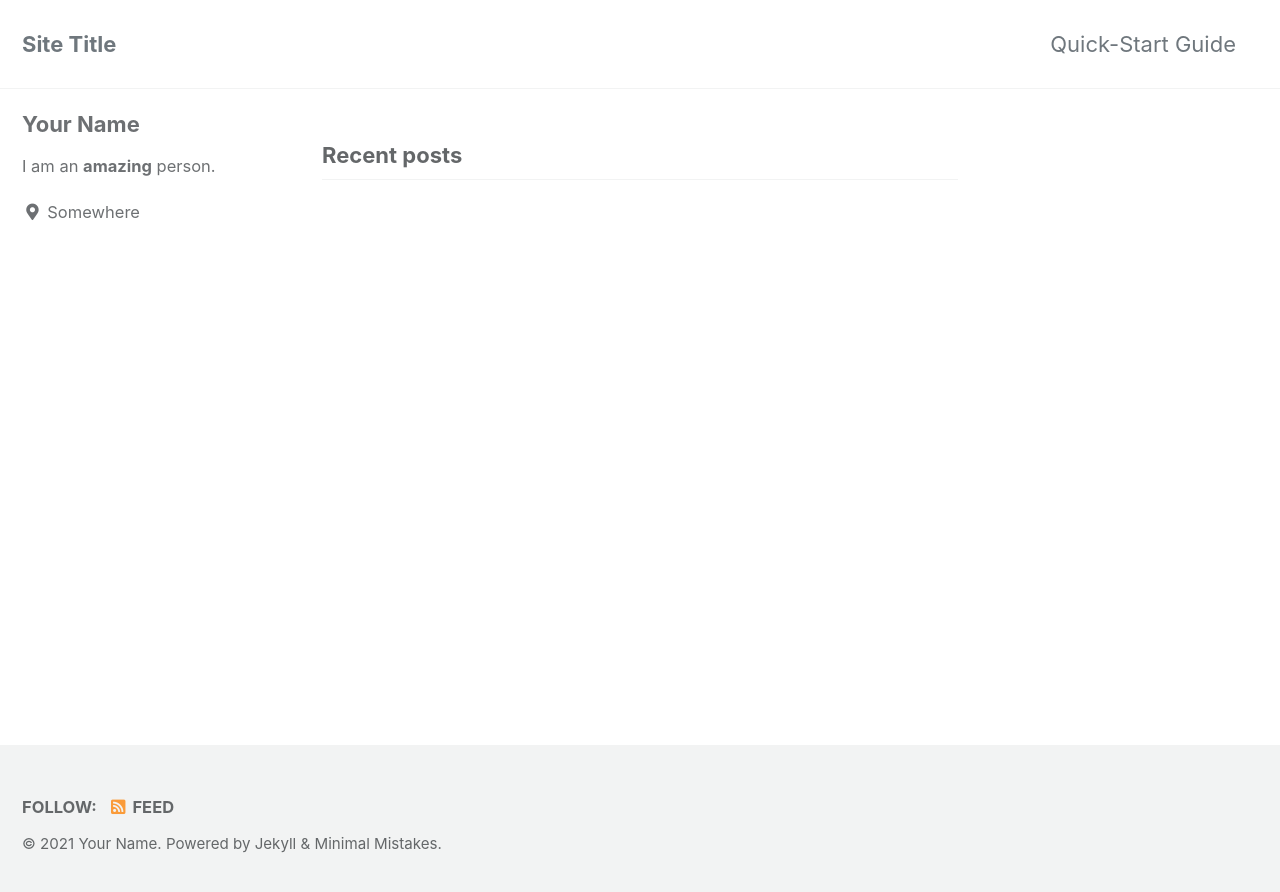
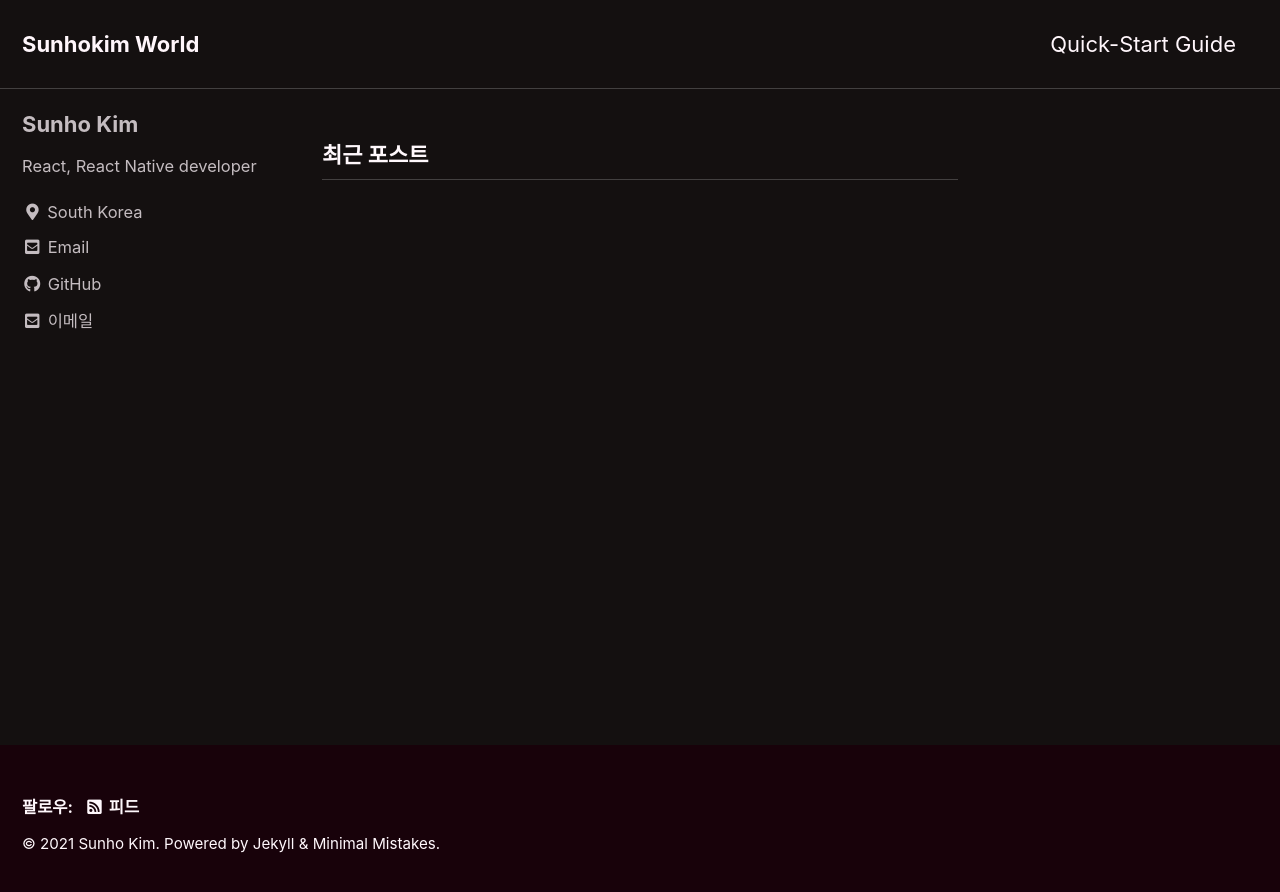
Before and after one commit to supersunho/supersunho.github.io, a Jekyll site: the page built from index.html, in a window 1280 px wide. Shown: the top 892 px of the page. Built offline with Jekyll 4.4.1, drawn with Linux system fonts in a browser that asks for light colours; cached includes are drawn as plain includes; the list of posts is cut into pages by our own code.

Commit message:
초기 설정

```diff
--- a/_config.yml
+++ b/_config.yml
@@ -12,18 +12,18 @@
 
 # theme                  : "minimal-mistakes-jekyll"
 # remote_theme           : "mmistakes/minimal-mistakes"
-minimal_mistakes_skin    : "default" # "air", "aqua", "contrast", "dark", "dirt", "neon", "mint", "plum", "sunrise"
+minimal_mistakes_skin    : "neon" # "air", "aqua", "contrast", "dark", "dirt", "neon", "mint", "plum", "sunrise"
 
 # Site Settings
-locale                   : "en-US"
-title                    : "Site Title"
+locale                   : "ko-KR"
+title                    : "Sunhokim World"
 title_separator          : "-"
 subtitle                 : # site tagline that appears below site title in masthead
-name                     : "Your Name"
-description              : "An amazing website."
-url                      : # the base hostname & protocol for your site e.g. "https://mmistakes.github.io"
+name                     : "Sunho Kim"
+description              : "Welcome to Sunhokim World!"
+url                      : "https://supersunho.github.io" # the base hostname & protocol for your site e.g. "https://mmistakes.github.io"
 baseurl                  : # the subpath of your site, e.g. "/blog"
-repository               : # GitHub username/repo-name e.g. "mmistakes/minimal-mistakes"
+repository               : "supersunho/supersunho.github.io" # GitHub username/repo-name e.g. "mmistakes/minimal-mistakes"
 teaser                   : # path of fallback teaser image, e.g. "/assets/images/500x300.png"
 logo                     : # path of logo image to display in the masthead, e.g. "/assets/images/88x88.png"
 masthead_title           : # overrides the website title displayed in the masthead, use " " for no title
@@ -90,7 +90,7 @@ og_image                 : # Open Graph/Twitter default site image
 social:
   type                   : # Person or Organization (defaults to Person)
   name                   : # If the user or organization name differs from the site's name
-  links: # An array of links to social media profiles
+  links                  : # An array of links to social media profiles
 
 # Analytics
 analytics:
@@ -102,15 +102,15 @@ analytics:
 
 # Site Author
 author:
-  name             : "Your Name"
+  name             : "Sunho Kim"
   avatar           : # path of avatar image, e.g. "/assets/images/bio-photo.jpg"
-  bio              : "I am an **amazing** person."
-  location         : "Somewhere"
-  email            :
+  bio              : "React, React Native developer"
+  location         : "South Korea"
+  email            : "supersunho@gmail.com"
   links:
     - label: "Email"
       icon: "fas fa-fw fa-envelope-square"
-      # url: "mailto:your.name@email.com"
+      url: "mailto:supersunho@gmail.com"
     - label: "Website"
       icon: "fas fa-fw fa-link"
       # url: "https://your-website.com"
@@ -122,7 +122,7 @@ author:
       # url: "https://facebook.com/"
     - label: "GitHub"
       icon: "fab fa-fw fa-github"
-      # url: "https://github.com/"
+      url: "https://github.com/supersunho"
     - label: "Instagram"
       icon: "fab fa-fw fa-instagram"
       # url: "https://instagram.com/"
```
